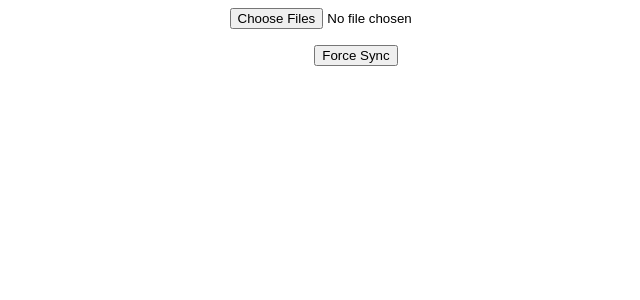
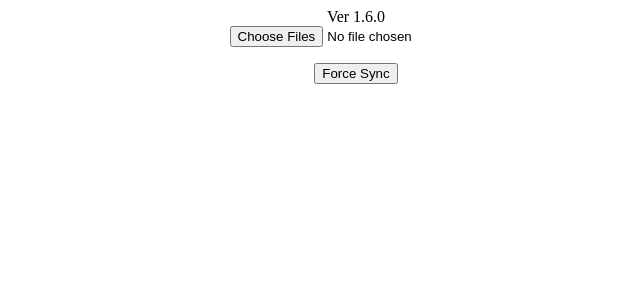
Before and after one commit to anviksuteiriy/barcode-scanner, a Vue app: page / in a window 1280 px wide. Shown: the top 300 px of the page, without its empty margins (284-924 px from the left). Built offline with nearby package versions, Linux system fonts and the light colour scheme.

Commit message:
upload mulitple files

```diff
--- a/src/App.vue
+++ b/src/App.vue
@@ -1,5 +1,6 @@
 <template>
   <div class="container">
+    <div>Ver 1.6.0</div>
     <input
       type="file"
       accept="image/*"
```
